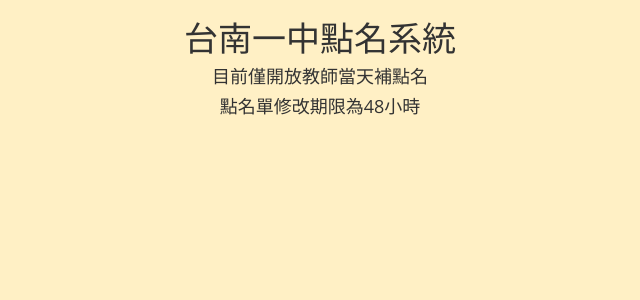
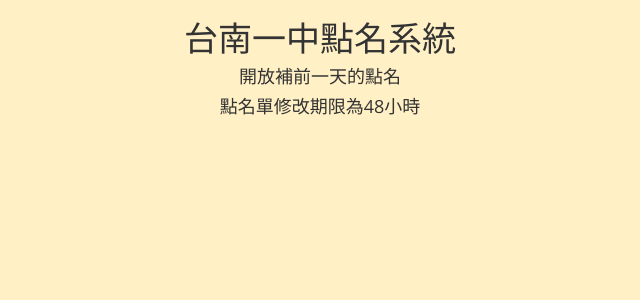
Before and after one commit to lys0829/tnfsh_attend, a PHP site: page / in a window 1280 px wide. Shown: the part 51-351 px from the top of the page, without its empty margins (320-960 px from the left). Run offline with PHP 8.4, Linux system fonts and the light colour scheme; some libraries are stand-ins or nearby versions.

Commit message:
開放補前一天的點名

```diff
--- a/template/attend/attend_timetable_view.php
+++ b/template/attend/attend_timetable_view.php
@@ -71,7 +71,7 @@ function view_roll_book(sign_id){
                         <?php for($d=0;$d<7;$d++){ ?>
                         <td <?php echo (date("Y-m-d", $tmpl['firstdate']+86400*$d) == $tmpl['date']?'class="info"':'class="hidden-xs"'); ?> align="center" style="width: 130px">
                         <?php if(!isset($tmpl['signed'][$cid][$d])):?>
-                            <?php if(date("Y-m-d", $tmpl['firstdate']+86400*$d) == $tmpl['date']):?>
+                            <?php if(date("Y-m-d", $tmpl['firstdate']+86400*$d) == $tmpl['date'] || date("Y-m-d", $tmpl['firstdate']+86400*($d+1)) == $tmpl['date']):?>
                                 <?php
                                 $day = date("Y-m-d",$tmpl['firstdate']+86400*$d);
                                 $date = $day;
--- a/template/index/index.php
+++ b/template/index/index.php
@@ -10,7 +10,7 @@ if (!defined('IN_TEMPLATE')) {
 </div>
 
 <div>
-    <h4>目前僅開放教師當天補點名</h4>
+    <h4>開放補前一天的點名</h4>
     <h4>點名單修改期限為48小時</h4>
 </div>
 </center>
```
